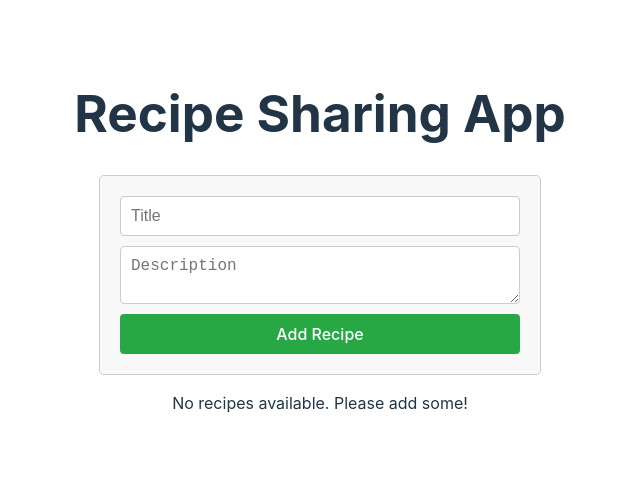
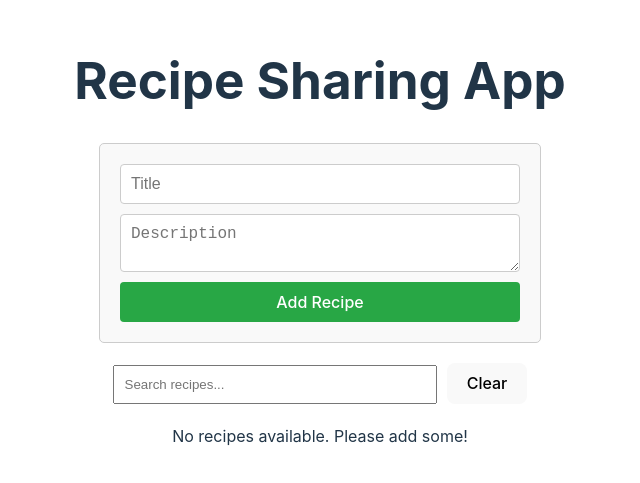
Before and after one commit to Tsi2216/alx-fe-reactjs, a React (Vite) app in the folder recipe-sharing-app/: page / in a window 1280 px wide. Shown: the part 159-642 px from the top of the page, without its empty margins (320-960 px from the left). Built offline with nearby package versions, Linux system fonts and the light colour scheme.

Commit message:
added  recipe-sharing-app/src/components/SearchBar.jsx

```diff
--- a/recipe-sharing-app/src/App.jsx
+++ b/recipe-sharing-app/src/App.jsx
@@ -4,11 +4,10 @@ import RecipeList from './components/RecipeList';
 import AddRecipeForm from './components/AddRecipeForm';
 import RecipeDetails from './components/RecipeDetails';
 import EditRecipeForm from './components/EditRecipeForm';
+import SearchBar from './components/SearchBar';
 import './App.css';
 
 function App() {
-  // Access the Zustand store
-  const recipes = useRecipeStore(state => state.recipes);
   const addRecipe = useRecipeStore(state => state.addRecipe);
 
   return (
@@ -16,9 +15,11 @@ function App() {
       <div>
         <h1>Recipe Sharing App</h1>
         <AddRecipeForm addRecipe={addRecipe} />
+        <SearchBar /> {/* Add the SearchBar here */}
         <Routes>
           <Route path="/recipe/:id" element={<RecipeDetails />} />
-          <Route path="/" element={<RecipeList recipes={recipes} />} />
+          <Route path="/edit/:id" element={<EditRecipeForm />} />
+          <Route path="/" element={<RecipeList />} />
         </Routes>
       </div>
     </Router>
--- a/recipe-sharing-app/src/components/RecipeList.jsx
+++ b/recipe-sharing-app/src/components/RecipeList.jsx
@@ -2,14 +2,20 @@ import { useEffect, useState } from 'react';
 import { useRecipeStore } from './recipeStore';
 
 const RecipeList = () => {
-  const recipes = useRecipeStore(state => state.recipes);
+  const recipes = useRecipeStore(state => state.filteredRecipes); // Use filtered recipes
   const deleteRecipe = useRecipeStore(state => state.deleteRecipe);
+  const filterRecipes = useRecipeStore(state => state.filterRecipes); // Ensure you have this action
+  const searchTerm = useRecipeStore(state => state.searchTerm); // Get the current search term
   const [loading, setLoading] = useState(true);
 
   useEffect(() => {
     const timer = setTimeout(() => setLoading(false), 1000);
     return () => clearTimeout(timer);
   }, []);
+
+  useEffect(() => {
+    filterRecipes(); // Call filterRecipes whenever the search term changes
+  }, [searchTerm, filterRecipes]);
 
   if (loading) {
     return <p>Loading recipes...</p>;
--- /dev/null
+++ b/recipe-sharing-app/src/components/SearchBar.jsx
@@ -0,0 +1,48 @@
+import React, { useState } from 'react';
+import { useRecipeStore } from './recipeStore';
+
+const SearchBar = () => {
+  const setSearchTerm = useRecipeStore(state => state.setSearchTerm);
+  const filteredRecipes = useRecipeStore(state => state.filteredRecipes);
+  const [inputValue, setInputValue] = useState('');
+
+  const handleChange = (e) => {
+    const value = e.target.value;
+    setInputValue(value);
+    setSearchTerm(value);
+  };
+
+  const clearSearch = () => {
+    setInputValue('');
+    setSearchTerm('');
+  };
+
+  return (
+    <div style={{ margin: '20px 0' }}>
+      <input
+        type="text"
+        placeholder="Search recipes..."
+        value={inputValue}
+        onChange={handleChange}
+        style={{ padding: '10px', width: '300px' }}
+        aria-label="Search recipes"
+      />
+      <button onClick={clearSearch} style={{ marginLeft: '10px' }}>
+        Clear
+      </button>
+      {filteredRecipes.length > 0 ? (
+        <ul style={{ listStyleType: 'none', padding: 0 }}>
+          {filteredRecipes.map(recipe => (
+            <li key={recipe.id} style={{ padding: '5px 0' }}>
+              {recipe.title}
+            </li>
+          ))}
+        </ul>
+      ) : (
+        inputValue && <p>No recipes found.</p>
+      )}
+    </div>
+  );
+};
+
+export default SearchBar;
--- a/recipe-sharing-app/src/components/recipeStore.js
+++ b/recipe-sharing-app/src/components/recipeStore.js
@@ -2,15 +2,34 @@ import { create } from 'zustand';
 
 const useRecipeStore = create(set => ({
   recipes: [],
+  searchTerm: '',
+  filteredRecipes: [],
+
   addRecipe: (newRecipe) => set(state => ({ recipes: [...state.recipes, newRecipe] })),
+
   deleteRecipe: (recipeId) => set(state => ({
     recipes: state.recipes.filter(recipe => recipe.id !== recipeId)
   })),
+
   updateRecipe: (updatedRecipe) => set(state => ({
     recipes: state.recipes.map(recipe =>
       recipe.id === updatedRecipe.id ? updatedRecipe : recipe
     )
   })),
+
+  setSearchTerm: (term) => set(state => {
+    const filteredRecipes = state.recipes.filter(recipe =>
+      recipe.title.toLowerCase().includes(term.toLowerCase())
+    );
+    return { searchTerm: term, filteredRecipes };
+  }),
+
+  // This function can be called to filter recipes based on the current search term
+  filterRecipes: () => set(state => ({
+    filteredRecipes: state.recipes.filter(recipe =>
+      recipe.title.toLowerCase().includes(state.searchTerm.toLowerCase())
+    )
+  })),
 }));
 
 export { useRecipeStore };
```
